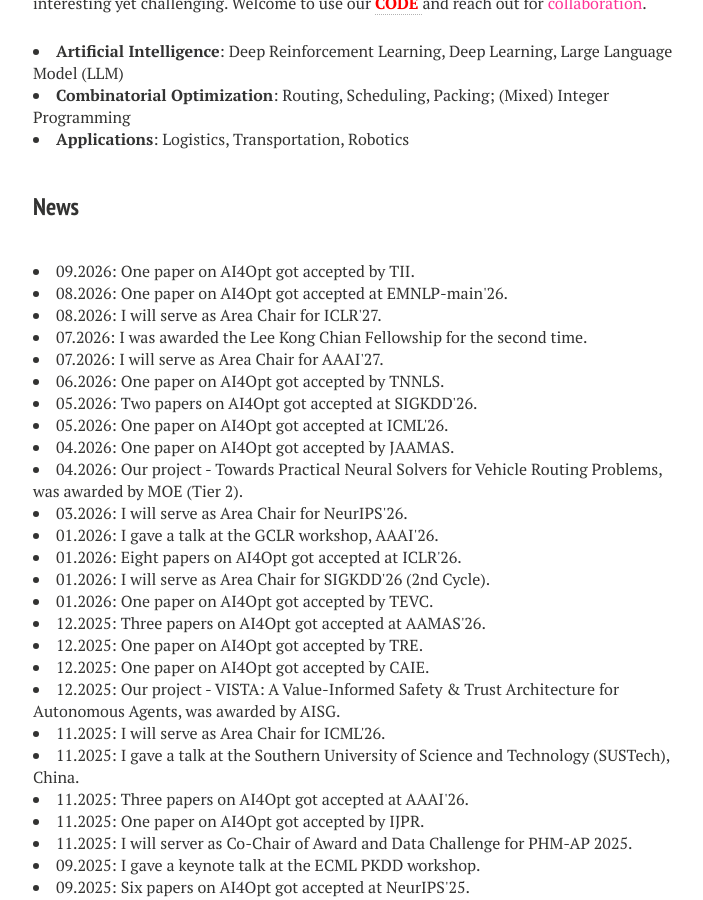
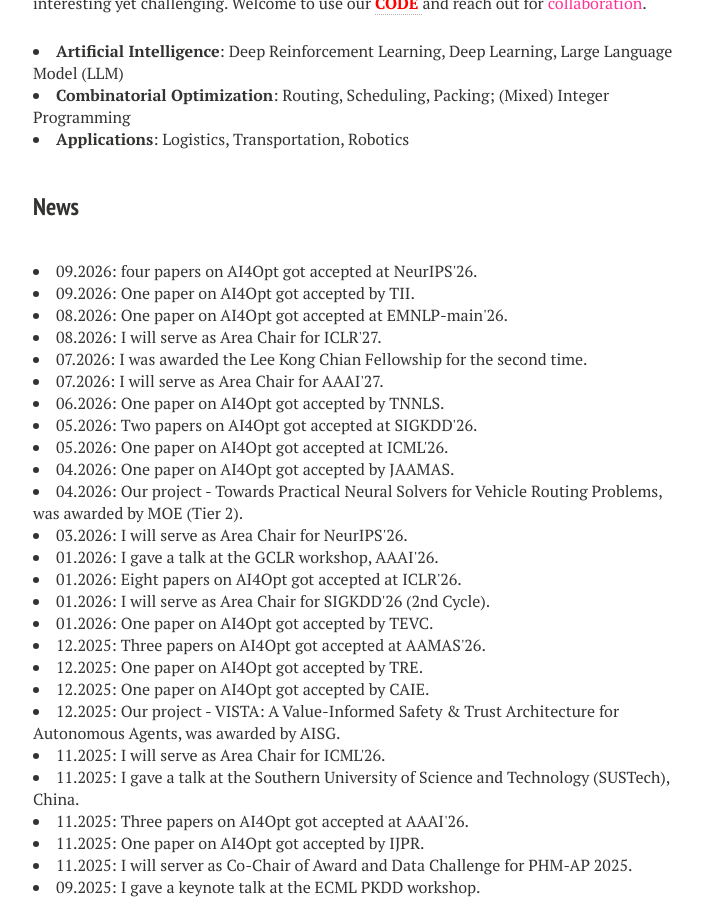
Before and after one commit to zhiguangcaosg/zhiguangcaosg.github.io, a Jekyll site: the page built from index.md, in a window 1280 px wide and 900 px high, scrolled down 724 px. Shown: the whole window, without its empty margins (287-990 px from the left). Built offline with Jekyll 4.4.1, drawn with Linux system fonts in a browser that asks for light colours; nearby versions of some CDN libraries.

Commit message:
Update index.md

```diff
--- a/index.md
+++ b/index.md
@@ -38,6 +38,10 @@ image: banner1.png
 </li>
 
 <h3 style="margin-bottom:-8px;padding-top:20px;">News</h3> <br>
+
+<li>
+09.2026: four papers on AI4Opt got accepted at NeurIPS'26.
+</li>
 
 <li>
 09.2026: One paper on AI4Opt got accepted by TII.
```
